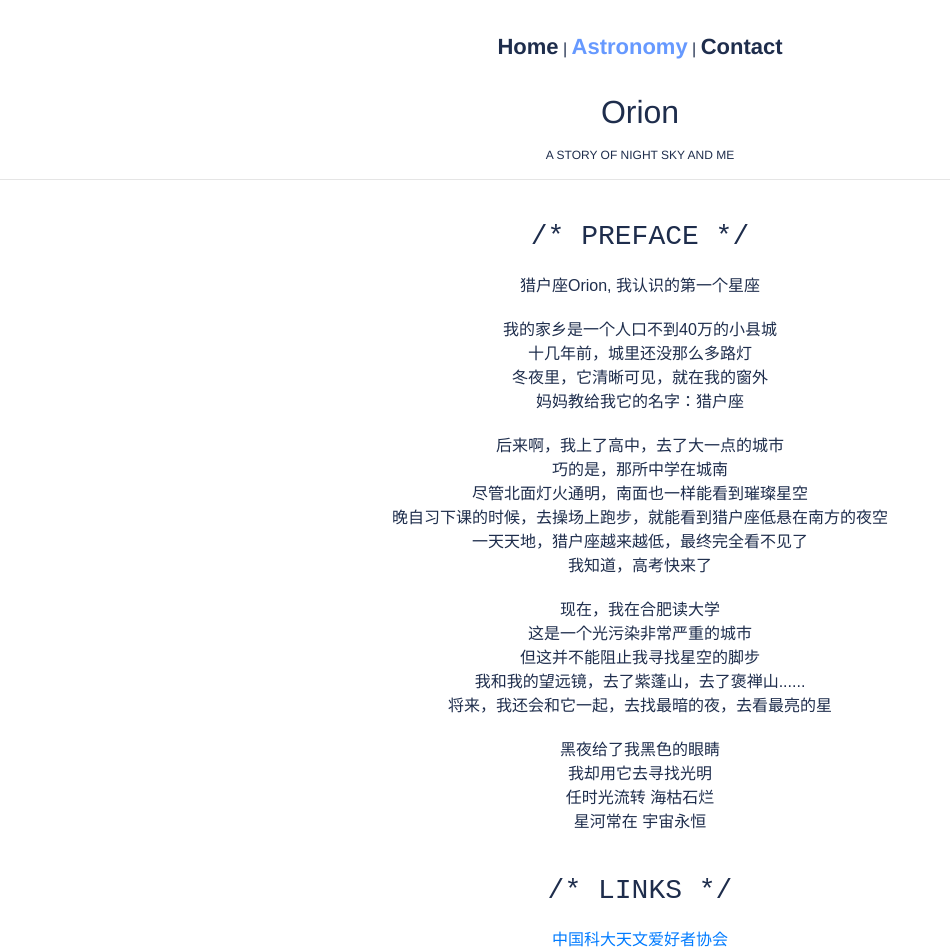
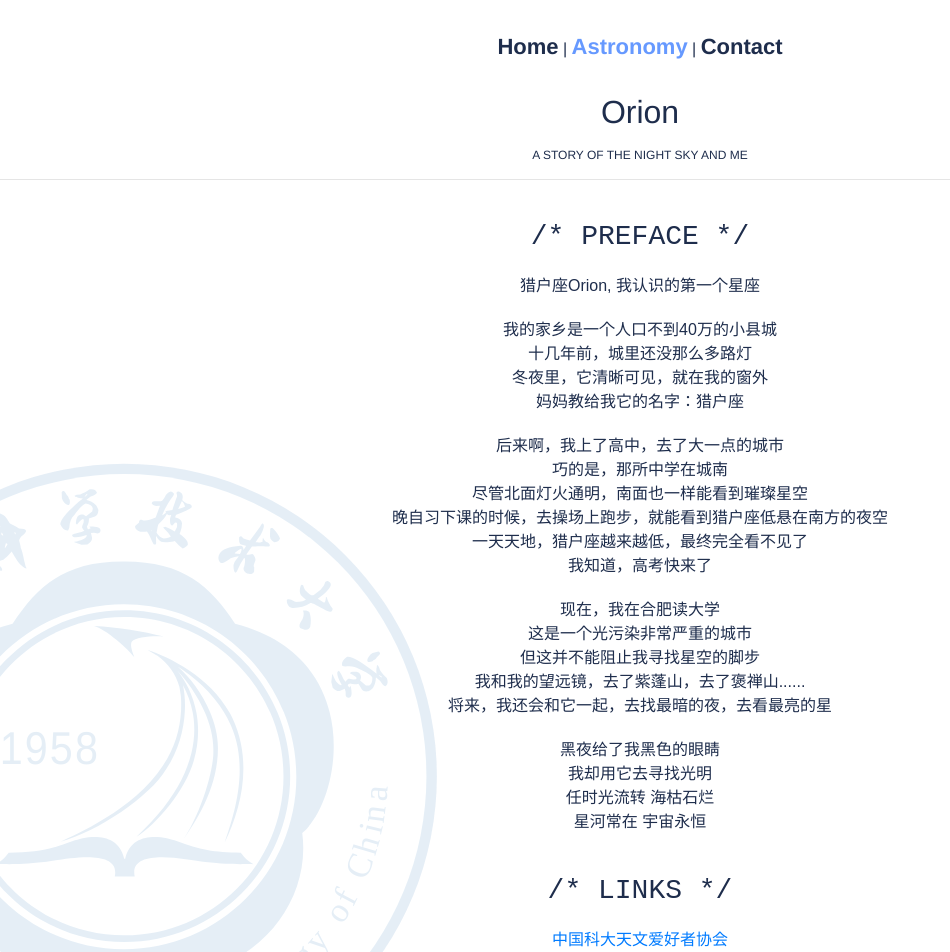
Before and after one commit to Violin9906/homepage, a Vue app: page /#/astronomy in a window 1280 px wide. Shown: the top 952 px of the page, without its empty margins (0-950 px from the left). Built offline with nearby package versions, Linux system fonts and the light colour scheme.

Commit message:
add background image

```diff
--- a/src/App.vue
+++ b/src/App.vue
@@ -69,7 +69,10 @@
       <div class="footnote">
         DESIGNED BY VIOLIN | POWERED BY VUE.JS<br />
         Copyright&copy;王若麟 2019 All rights reserved.
-        </div>
+      </div>
+      <div>
+        <img src="./assets/USTC_logo.svg" style="position:fixed;bottom:-300px;left:-200px;opacity:0.1;z-index:-100"/>
+      </div>
     </div>
   </div>
 </template>
--- a/src/views/Astronomy.vue
+++ b/src/views/Astronomy.vue
@@ -2,7 +2,7 @@
   <div class="astronomy">
     <h2>Orion</h2>
     <sub>
-      A STORY OF NIGHT SKY AND ME
+      A STORY OF THE NIGHT SKY AND ME
     </sub>
     <hr>
 
```
